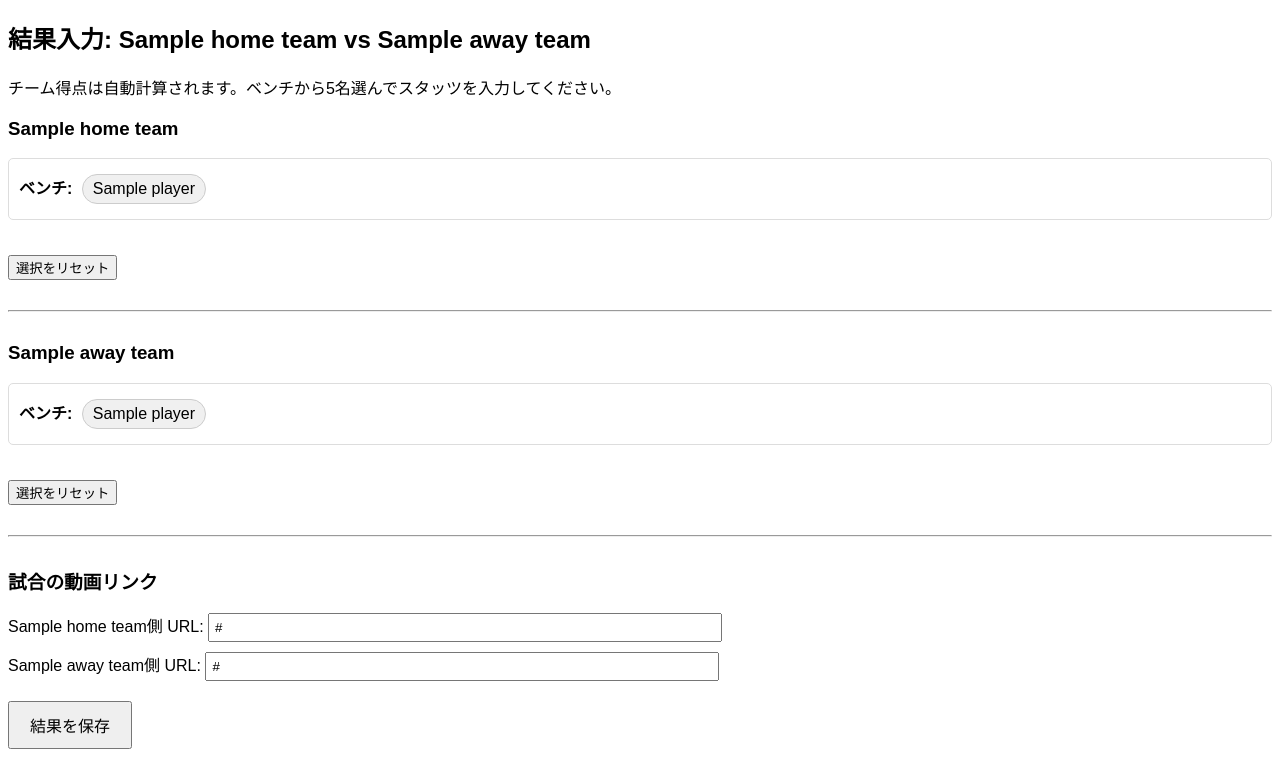
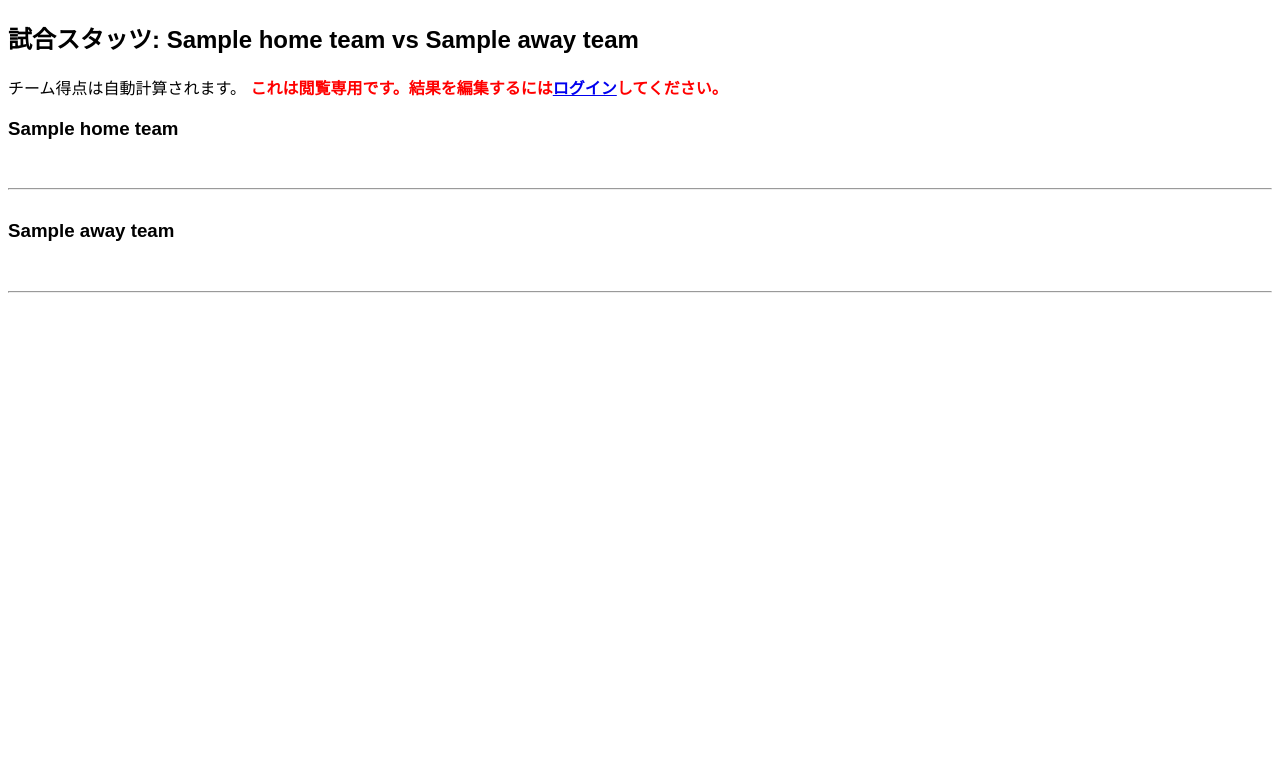
Before and after one commit to mito0612uni/NBA2K26-JPL, a Python web app: template templates/game_edit.html in a window 1280 px wide. Shown: the part 56-813 px from the top of the page. After the commit the page ends 349 px from the top, so only its background shows below. Run offline with Jinja, Linux system fonts and the light colour scheme; the template is opened without the code that fills it: most values are stand-ins (such as "Sample title", 1, 10 or a date in 2020); some libraries are stand-ins or nearby versions.

```diff
--- a/app.py
+++ b/app.py
@@ -414,6 +414,10 @@ def forfeit_game(game_id):
 def edit_game(game_id):
     game = Game.query.get_or_404(game_id)
     if request.method == 'POST':
+    if not current_user.is_authenticated:
+            flash('結果を保存するにはログインが必要です。')
+            return redirect(url_for('login'))
+
         # (POST logic is unchanged)
         PlayerStat.query.filter_by(game_id=game_id).delete()
         home_total_score, away_total_score = 0, 0
--- a/templates/game_edit.html
+++ b/templates/game_edit.html
@@ -2,6 +2,7 @@
 
 {% block content %}
 <style>
+  /* このページ専用の簡単なスタイル */
   .bench { border: 1px solid #ddd; padding: 10px; margin-bottom: 15px; border-radius: 5px; }
   .bench-player { background-color: #f0f0f0; border: 1px solid #ccc; padding: 5px 10px; border-radius: 15px; cursor: pointer; display: inline-block; margin: 5px; }
   .bench-player:hover { background-color: #e0e0e0; }
@@ -9,13 +10,20 @@
   .stats-table input { width: 40px; }
 </style>
 
-<h2>結果入力: {{ game.home_team.name }} vs {{ game.away_team.name }}</h2>
+<h2>
+  {% if current_user.is_authenticated %}結果入力{% else %}試合スタッツ{% endif %}:
+  {{ game.home_team.name }} vs {{ game.away_team.name }}
+</h2>
 
 <p style="margin-bottom: 15px;">
-  チーム得点は自動計算されます。ベンチから5名選んでスタッツを入力してください。
+  チーム得点は自動計算されます。
+  {% if current_user.is_authenticated %}
+  ベンチから5名選んでスタッツを手動入力してください。
+  {% else %}
+  <span style="color: red; font-weight: bold;">これは閲覧専用です。結果を編集するには<a href="{{ url_for('login') }}">ログイン</a>してください。</span>
+  {% endif %}
 </p>
 
-{# 管理者限定の機能（不戦勝）は、ログインしているか確認してから表示 #}
 {% if current_user.is_authenticated and current_user.is_admin %}
 <div style="background-color: #f8d7da; border: 1px solid #f5c6cb; padding: 15px; border-radius: 5px; margin-bottom: 20px;">
     <h4>管理者アクション：不戦勝処理</h4>
@@ -37,17 +45,21 @@
   {# --- ホームチーム --- #}
   <div class="team-section">
     <h3>{{ game.home_team.name }}</h3>
+    {% if current_user.is_authenticated %}
     <div class="bench" id="bench-home">
       <strong>ベンチ:</strong>
       {% for player in game.home_team.players %}
         <span class="bench-player" data-team-id="home" data-player-id="{{ player.id }}" data-player-name="{{ player.name }}">{{ player.name }}</span>
       {% endfor %}
     </div>
+    {% endif %}
     <table class="stats-table">
       <thead id="stats-header-home"></thead>
       <tbody id="stats-body-home"></tbody>
     </table>
+    {% if current_user.is_authenticated %}
     <button type="button" class="reset-btn" data-team-id="home">選択をリセット</button>
+    {% endif %}
   </div>
 
   <hr style="margin: 30px 0;">
@@ -55,21 +67,26 @@
   {# --- アウェイチーム --- #}
   <div class="team-section">
     <h3>{{ game.away_team.name }}</h3>
+    {% if current_user.is_authenticated %}
     <div class="bench" id="bench-away">
       <strong>ベンチ:</strong>
       {% for player in game.away_team.players %}
         <span class="bench-player" data-team-id="away" data-player-id="{{ player.id }}" data-player-name="{{ player.name }}">{{ player.name }}</span>
       {% endfor %}
     </div>
+    {% endif %}
     <table class="stats-table">
       <thead id="stats-header-away"></thead>
       <tbody id="stats-body-away"></tbody>
     </table>
+    {% if current_user.is_authenticated %}
     <button type="button" class="reset-btn" data-team-id="away">選択をリセット</button>
+    {% endif %}
   </div>
 
   <hr style="margin: 30px 0;">
 
+  {% if current_user.is_authenticated %}
   <div>
     <h3>試合の動画リンク</h3>
     <div style="margin-bottom: 10px;">
@@ -83,18 +100,19 @@
   </div>
 
   <button type="submit" style="margin-top: 20px; padding: 10px 20px; font-size: 16px;">結果を保存</button>
+  {% endif %}
 </form>
 {% endblock %}
 
 
 {% block scripts %}
 <script>
-// ★★★ ここからが抜け落ちていたJavaScriptです ★★★
 const existingStats = {{ stats | tojson }};
 
 document.addEventListener('DOMContentLoaded', function() {
   const statHeaders = ['選手名', '得点', 'ｱｼｽﾄ', 'ﾘﾊﾞｳﾝﾄﾞ', 'ｽﾃｨｰﾙ', 'ﾌﾞﾛｯｸ', 'ﾌｧｳﾙ', 'TO', 'FGM', 'FGA', '3PM', '3PA', 'FTM', 'FTA'];
   const statFields = ['player_name', 'pts', 'ast', 'reb', 'stl', 'blk', 'foul', 'turnover', 'fgm', 'fga', 'three_pm', 'three_pa', 'ftm', 'fta'];
+  const isUserAuthenticated = {{ current_user.is_authenticated | tojson }};
 
   function createHeaderRow() {
     return '<tr>' + statHeaders.map(h => `<th>${h}</th>`).join('') + '</tr>';
@@ -105,7 +123,8 @@ document.addEventListener('DOMContentLoaded', function() {
     let rowHTML = `<td>${playerName}</td>`;
     statFields.slice(1).forEach(field => {
       const value = playerStats[field] || 0;
-      rowHTML += `<td><input type="number" name="player_${playerId}_${field}" value="${value}" min="0"></td>`;
+      const readonly = isUserAuthenticated ? '' : 'readonly';
+      rowHTML += `<td><input type="number" name="player_${playerId}_${field}" value="${value}" min="0" ${readonly}></td>`;
     });
     return `<tr data-player-id="${playerId}" data-player-name="${playerName}" data-team-id="${teamId}">${rowHTML}</tr>`;
   }
@@ -118,7 +137,6 @@ document.addEventListener('DOMContentLoaded', function() {
     let homeHasStats = false;
     let awayHasStats = false;
 
-    // 既存のスタッツを読み込む
     for (const playerId in existingStats) {
       const player = document.querySelector(`.bench-player[data-player-id='${playerId}']`);
       if (player) {
@@ -126,11 +144,11 @@ document.addEventListener('DOMContentLoaded', function() {
         const playerName = player.dataset.playerName;
         if (teamId === 'home') {
           statsBodyHome.insertAdjacentHTML('beforeend', createPlayerRow(playerId, playerName, teamId));
-          player.classList.add('selected');
+          if (isUserAuthenticated) player.classList.add('selected');
           homeHasStats = true;
         } else if (teamId === 'away') {
           statsBodyAway.insertAdjacentHTML('beforeend', createPlayerRow(playerId, playerName, teamId));
-          player.classList.add('selected');
+          if (isUserAuthenticated) player.classList.add('selected');
           awayHasStats = true;
         }
       }
@@ -140,9 +158,9 @@ document.addEventListener('DOMContentLoaded', function() {
     if (awayHasStats) statsHeaderAway.innerHTML = createHeaderRow();
   }
 
-  // ★ ページ読み込み時にこの関数を実行
   populateInitialStats();
 
+  if (isUserAuthenticated) {
     // --- 手動入力の処理 ---
     document.querySelectorAll('.bench-player').forEach(playerSpan => {
       playerSpan.addEventListener('click', function() {
@@ -172,6 +190,7 @@ document.addEventListener('DOMContentLoaded', function() {
         });
       });
     });
+  }
 });
 </script>
 {% endblock %}
```
Lines whose indentation alone changed are shown as unchanged.
